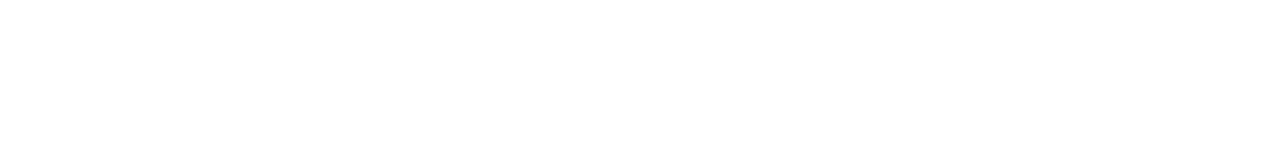
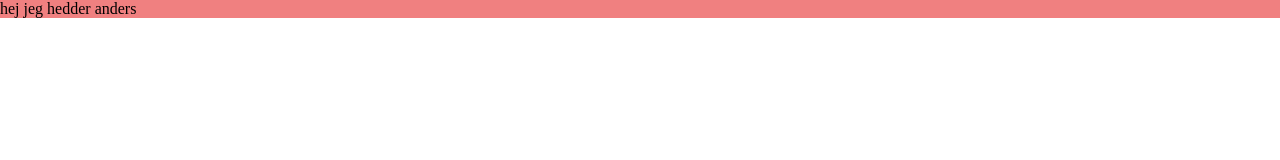
Before and after one commit to tommtollia/sandboxbemgithub, a plain HTML site: page index.html in a window 1280 px wide. Drawn offline with Linux system fonts and the light colour scheme.

Commit message:
div hygge

```diff
--- a/css/styles.css
+++ b/css/styles.css
@@ -43,3 +43,7 @@ img {
 @media screen and (min-width: 768px){
     .card-wrapper: 50%;
 }
+
+.header{
+    background-color: lightcoral;
+}
--- a/index.html
+++ b/index.html
@@ -29,7 +29,9 @@
 <!-- i <body> har man alt indhold på siden som brugeren kan se -->
 <body>
 
-<!-- Her skal sidens indhold ligge -->
-
+<!-- opgave 1-->
+<div class="header">
+    <p>hej jeg hedder anders</p>
+</div>
 </body>
 </html>
```
